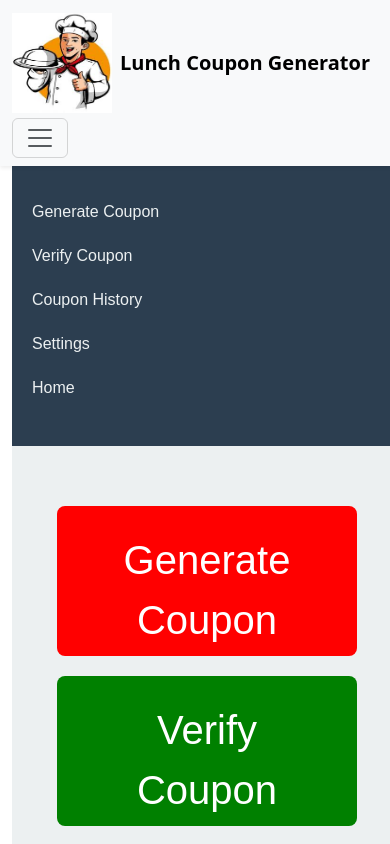
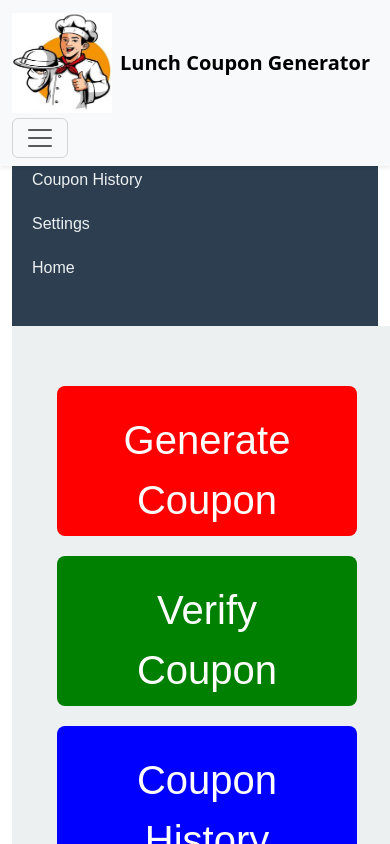
Before and after one commit to ashishvirgo/Lunch-Coupen-App, a React (Vite) app in the folder Client/: page / in a window 390 px wide. Shown: the top 844 px of the page. Built offline with nearby package versions, Linux system fonts and the light colour scheme.

Commit message:
update mobile view

```diff
--- a/Client/src/Pages/DashBoard.css
+++ b/Client/src/Pages/DashBoard.css
@@ -1,4 +1,9 @@
 /* Container styles */
+.container{
+    display: flex;
+    width: 100vw;
+    height: 100vh;
+}
 .dashboard-container {
   display: flex;
   flex-direction: column;
```
